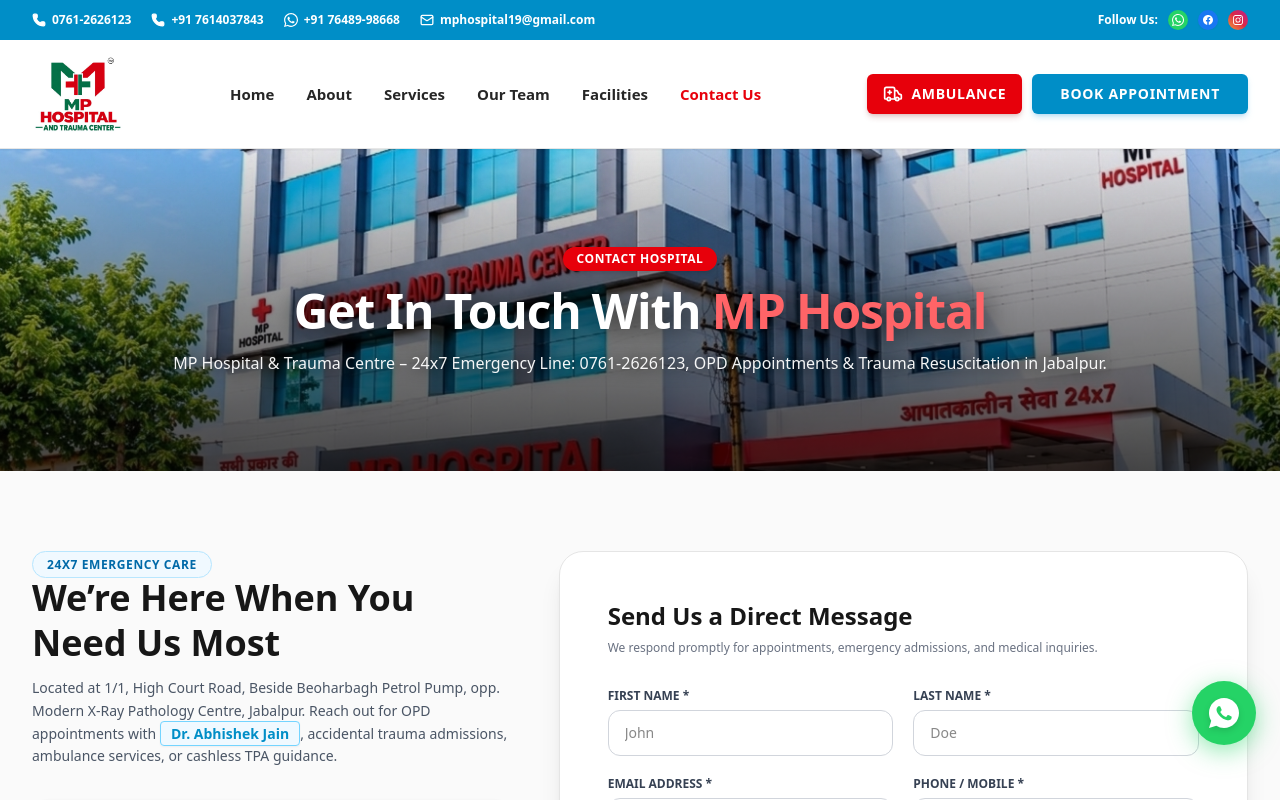
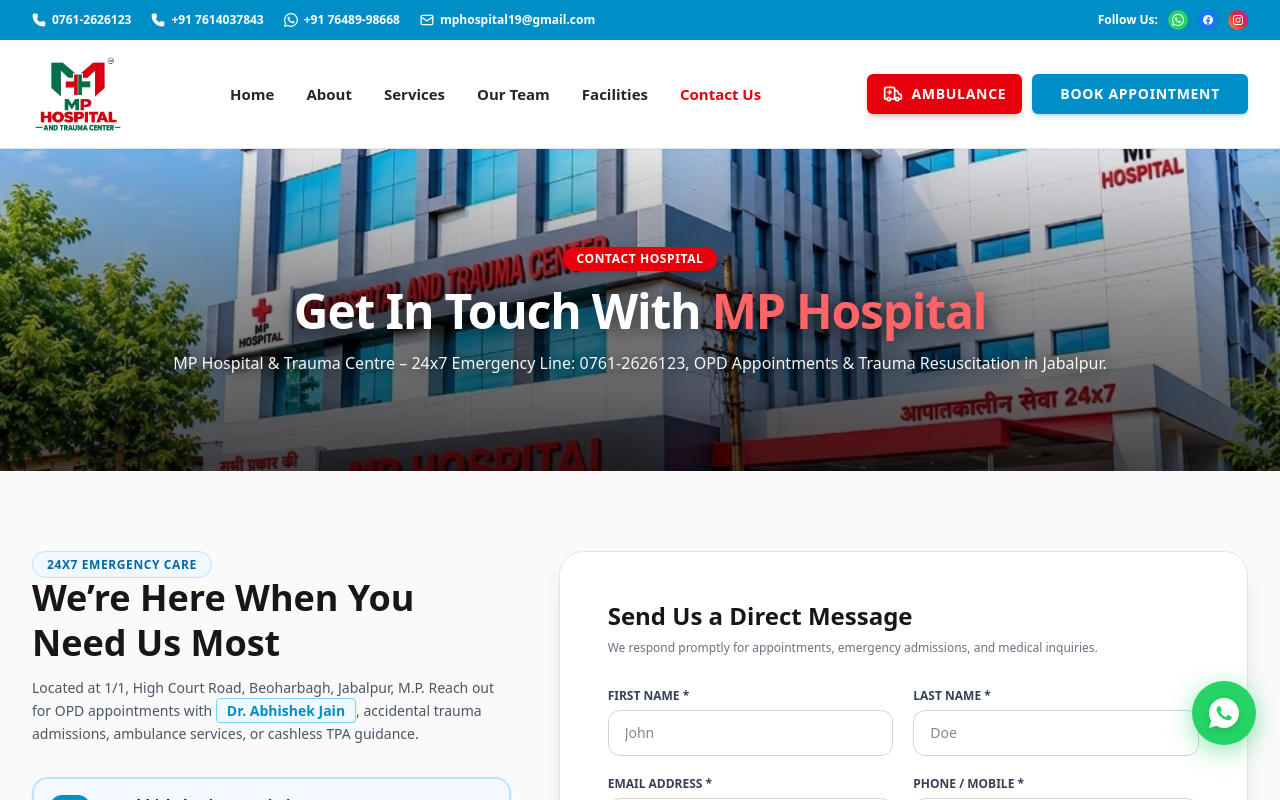
Before and after one commit to Sanatjaiswal/sparkbuild, a Next.js app: page /contact in a window 1280 px wide. Shown: the top 800 px of the page. Built offline with nearby package versions, Linux system fonts and the light colour scheme.

Commit message:
fix(address): update official hospital address to 1/1, High Court Road, Beoharbagh, Jabalpur, M.P.

```diff
--- a/data/cms_content.json
+++ b/data/cms_content.json
@@ -14,7 +14,7 @@
     "emergencyPhoneRaw": "+917648998668",
     "email": "mphospital19@gmail.com",
     "altEmail": "drabhishekjain@gmail.com",
-    "address": "1/1, High Court Road, Beside Beoharbagh Petrol Pump, opp. Modern X-Ray Pathology Centre, BeoharBagh, Jabalpur, Madhya Pradesh 482001",
+    "address": "1/1, High Court Road, Beoharbagh, Jabalpur, M.P.",
     "googleMapsUrl": "https://maps.google.com/maps?q=Beoharbagh+Near+Ghamapur+Chowk+Jabalpur+Madhya+Pradesh&t=&z=16&ie=UTF8&iwloc=&output=embed",
     "socials": {
       "facebook": "https://www.facebook.com/MPHospitalandTraumaCentre/",
--- a/src/app/contact/page.tsx
+++ b/src/app/contact/page.tsx
@@ -89,7 +89,7 @@ export default function ContactPage() {
                   We’re Here When You Need Us Most
                 </h2>
                 <p className="text-sm text-gray-600 leading-relaxed font-normal">
-                  Located at 1/1, High Court Road, Beside Beoharbagh Petrol Pump, opp. Modern X-Ray Pathology Centre, Jabalpur. Reach out for OPD appointments with{" "}
+                  Located at 1/1, High Court Road, Beoharbagh, Jabalpur, M.P. Reach out for OPD appointments with{" "}
                   <span className="bg-sky-50 text-[#008ec7] px-2.5 py-0.5 rounded font-black border border-sky-300 shadow-xs">
                     Dr. Abhishek Jain
                   </span>
--- a/src/data/siteData.ts
+++ b/src/data/siteData.ts
@@ -106,7 +106,7 @@ export const siteConfig = {
   ambulancePhoneRaw: "07612626123",
   email: "mphospital19@gmail.com",
   altEmail: "drabhishekjain@gmail.com",
-  address: "1/1, High Court Road, Beside Beoharbagh Petrol Pump, opp. Modern X-Ray Pathology Centre, BeoharBagh, Jabalpur, Madhya Pradesh 482001",
+  address: "1/1, High Court Road, Beoharbagh, Jabalpur, M.P.",
   googleMapsUrl: "https://maps.google.com/maps?q=Beoharbagh+Near+Ghamapur+Chowk+Jabalpur+Madhya+Pradesh&t=&z=16&ie=UTF8&iwloc=&output=embed",
   socials: {
     whatsapp: "https://wa.me/917648998668",
```
